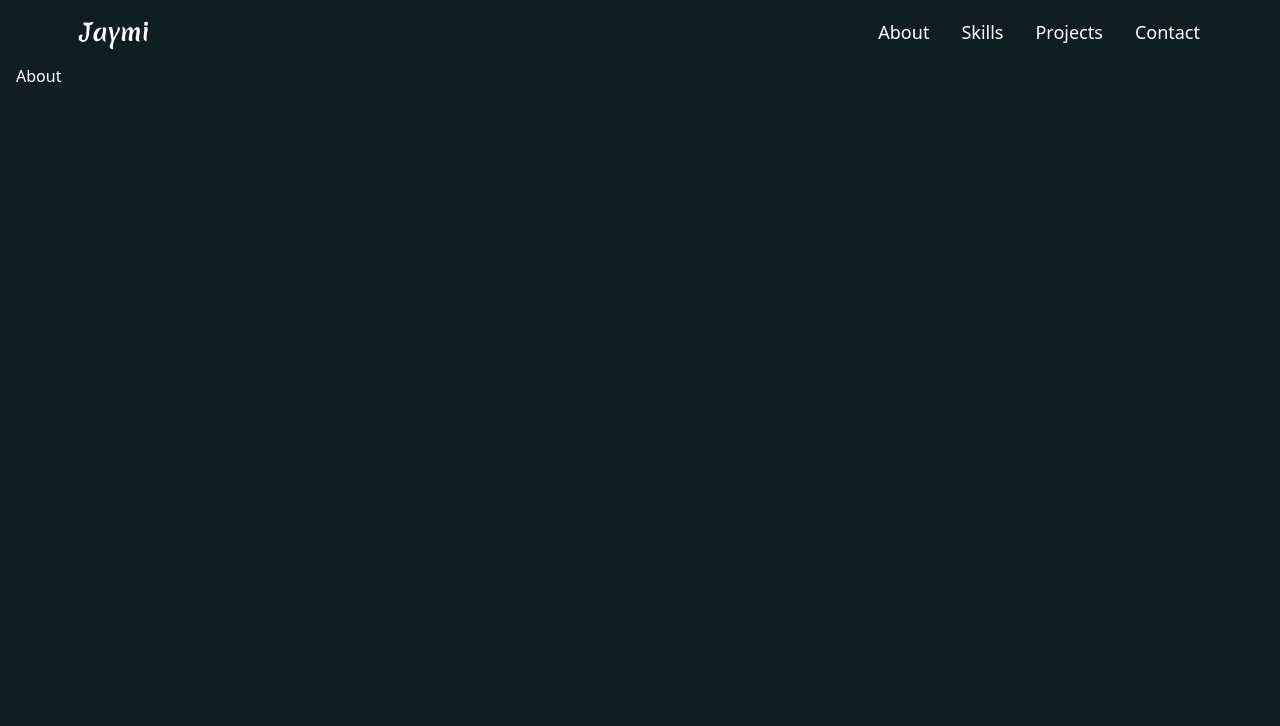
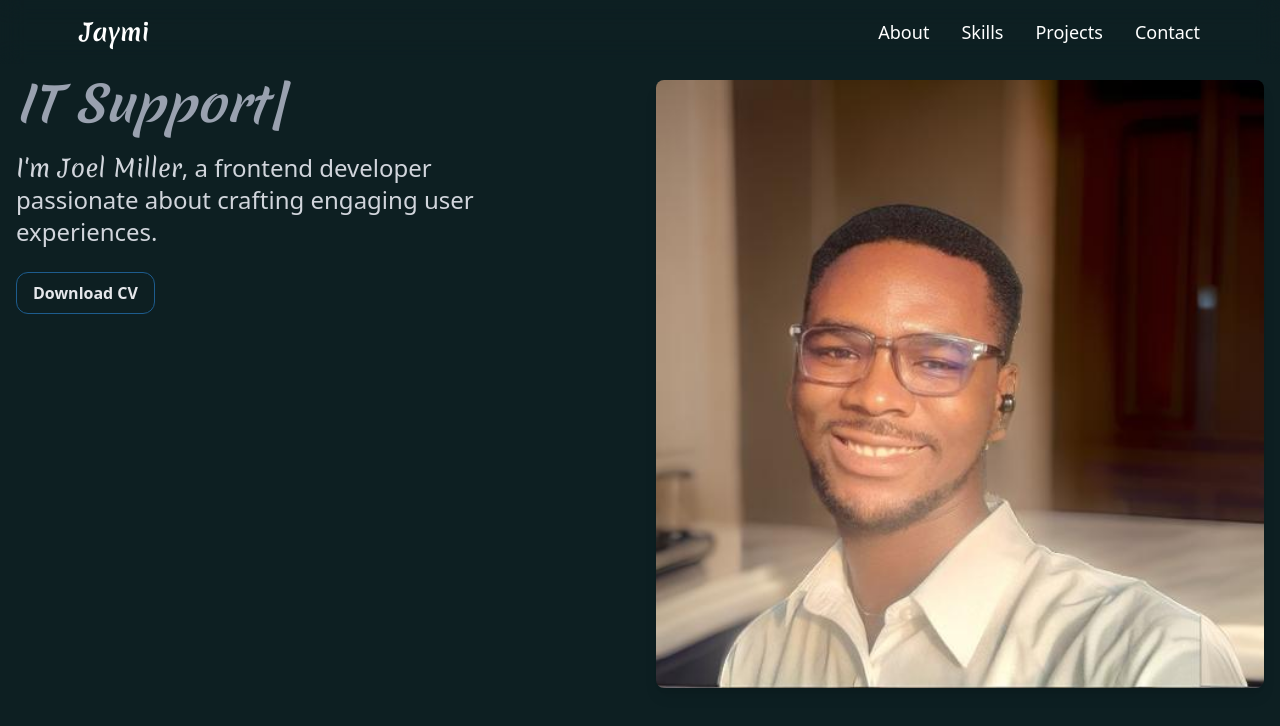
Before and after one commit to Jaymi-01/portfolio-2.0, a React (Vite) app: page / in a window 1280 px wide. Shown: the top 726 px of the page. Built offline with nearby package versions, Linux system fonts and the light colour scheme.

Commit message:
added descriptions

```diff
--- a/src/components/About.jsx
+++ b/src/components/About.jsx
@@ -1,8 +1,79 @@
 import React from 'react'
+import { TypeAnimation } from 'react-type-animation'
+import Me from '/me.jpg'
+import CV from '/Joel-Miller-Resume.pdf'
+import { motion } from 'framer-motion'
 
 const About = () => {
+  const handleDownloadCV = () => {
+          const link = document.createElement("a");
+          link.href = CV;
+          link.download = "Joel-Miller-Resume.pdf";
+          document.body.appendChild(link);
+          link.click();
+          document.body.removeChild(link);
+        };
   return (
-    <div>About</div>
+    <div className='mt-4 relative'>
+      <div className='grid md:grid-cols-2 gap-8'>
+        <motion.div
+          initial={{ opacity: 0, y: -50 }}
+          whileInView={{ opacity: 1, y: 0 }}
+          viewport={{ once: true }}
+          transition={{ duration: 1 }}
+        >
+          <TypeAnimation
+            sequence={[
+              "Frontend Developer",
+              1000,
+              "Designer",
+              1000,
+              "IT Support",
+              1000,
+            ]}
+            speed={50}
+            repeat={Infinity}
+            className="font-bold font-script text-gray-400 text-xl md:text-5xl italic mb-4"
+          />
+
+          <motion.p
+            initial={{ opacity: 0 }}
+            whileInView={{ opacity: 1 }}
+            viewport={{ once: true }}
+            transition={{ duration: 1, delay: 1 }}
+            className="text-gray-300 max-w-[300px] md:max-w-[500px] md:text-2xl text-lg my-6"
+          >
+            <span className="font-script">I'm Joel Miller</span>, a frontend developer passionate about crafting engaging user experiences.
+          </motion.p>
+
+          <motion.div
+            initial={{ opacity: 0, y: 50 }}
+            whileInView={{ opacity: 1, y: 0 }}
+            viewport={{ once: true }}
+            transition={{ duration: 1, delay: 1.5 }}
+            className="flex flex-row items-center gap-6 my-4 md:mb-0"
+          >
+            <motion.button
+              whileHover={{ scale: 1.05, boxShadow: "0px 0px 8px rgba(0, 0, 0, 0.3)" }}
+              className="z-10 cursor-pointer font-bold text-gray-200 md:w-auto px-4 py-2 border border-primary rounded-xl hover:bg-primary"
+              onClick={handleDownloadCV}
+            >
+              Download CV
+            </motion.button>
+          </motion.div>
+        </motion.div>
+
+        <motion.img
+          src={Me}
+          alt="Joel Miller"
+          className='w-full h-auto rounded-lg shadow-lg'
+          initial={{ opacity: 0, y: -50 }}
+          whileInView={{ opacity: 1, y: 0 }}
+          viewport={{ once: true }}
+          transition={{ duration: 1, delay: 2 }}
+        />
+      </div>
+    </div>
   )
 }
 
```
